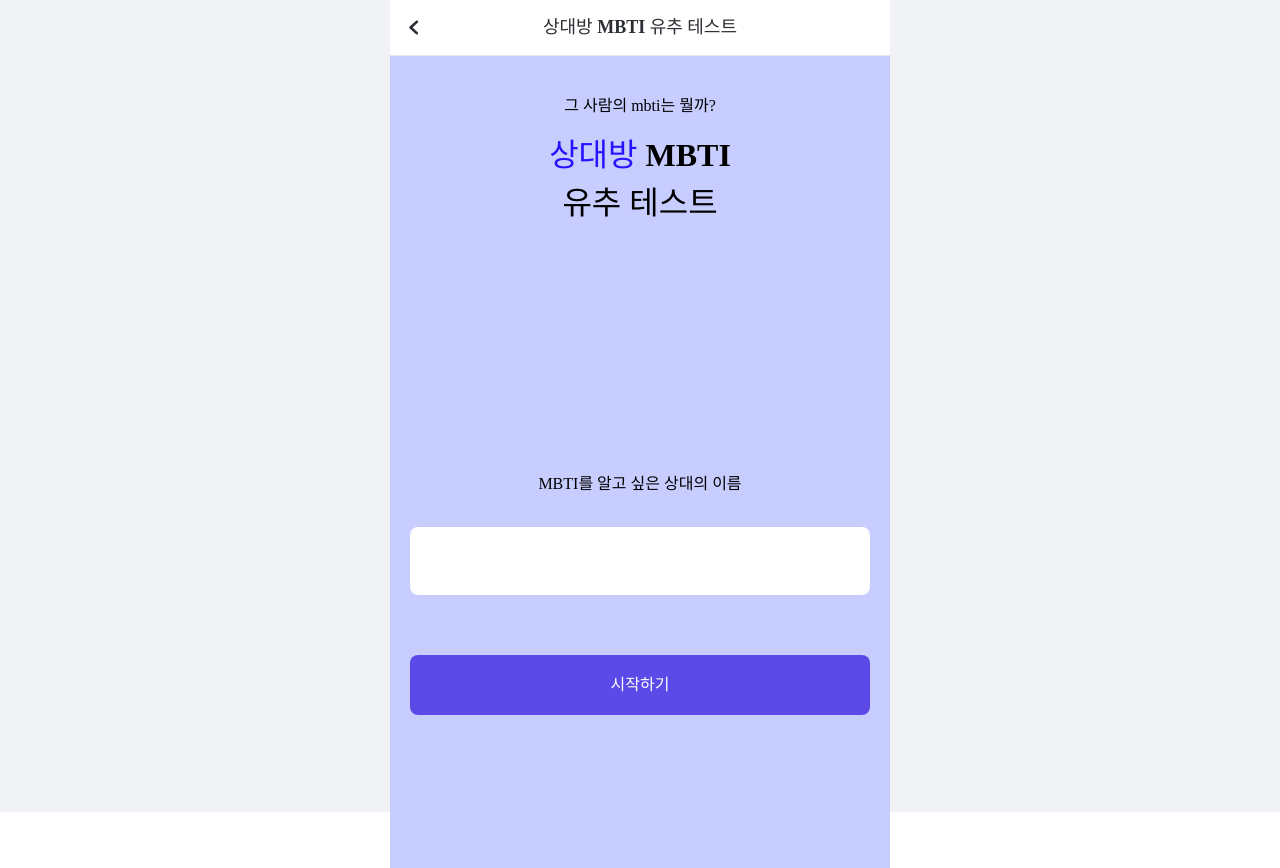
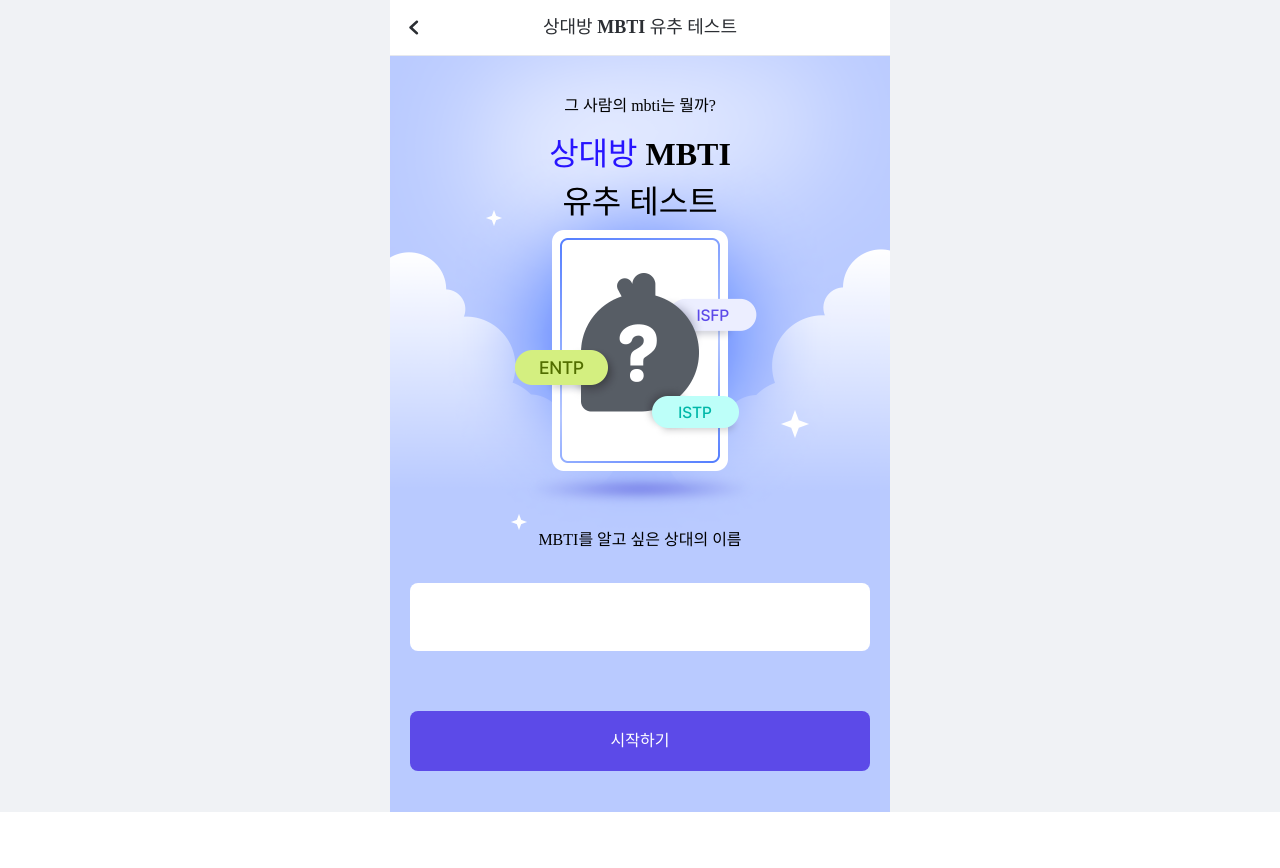
Before and after one commit to MBTips/FE-MBTips, a React (Vite) app: page /mbti-test in a window 1280 px wide. After the commit the page ends 812 px from the top, so only its background shows below. Built offline with nearby package versions, Linux system fonts and the light colour scheme; no server answers.

Commit message:
resolve merge conflict

```diff
--- a/src/components/header/Header.tsx
+++ b/src/components/header/Header.tsx
@@ -11,13 +11,14 @@ type HeaderProps = {
 
 const Header = ({
   title = "",
-  showPreviousIcon = false,
+  showPreviousIcon = true,
   showShareIcon = false
 }: HeaderProps) => {
   const { pathname } = useLocation();
   const { isLoggedIn } = useAuthStore();
+  const isHomepage = pathname === "/";
 
-  return pathname === "/" ? <MainHeader isLoggedIn={isLoggedIn}/> : <SubHeader title={title} showPreviousIcon={showPreviousIcon} showShareIcon={showShareIcon} />;
+  return isHomepage ? <MainHeader isLoggedIn={isLoggedIn}/> : <SubHeader title={title} showPreviousIcon={showPreviousIcon} showShareIcon={showShareIcon} />;
 };
 
 export default Header;
--- a/src/components/header/SubHeader.tsx
+++ b/src/components/header/SubHeader.tsx
@@ -23,10 +23,10 @@ const SubHeader = ({
 
   const handleGoBack = () => {
     if(isProgressPage && !isFirstQuestionPage) setPreviousStep();
-    if(isChatPage) {
+    else if(isChatPage) {
       // 채팅 취소 모달 오픈 로직 추가 부탁드려요 헤헤 -> 4.9 정준영
     }
-    else navigate(-1);
+    else if(isFirstQuestionPage) navigate(-1);
   };
 
   return (
--- a/src/pages/MbtiTestIntro.tsx
+++ b/src/pages/MbtiTestIntro.tsx
@@ -1,7 +1,6 @@
 import { ChangeEvent, FormEvent, useState } from "react";
 import { useNavigate } from "react-router-dom";
 import Header from "@/components/header/Header";
-
 const MbtiTestIntro = () => {
   const [name, setName] = useState("");
   const navigate = useNavigate();
@@ -25,11 +24,12 @@ const MbtiTestIntro = () => {
   }
 
   return (
-    <main className="md:w-[360px] md:h-[812px]">
-      <Header title={"상대방 MBTI 유추 테스트"} showPreviousIcon={true}/>
-      <div className="flex flex-col items-center bg-primary-light w-full h-full">
-        <span className="mt-[38px] font-medium text-lg">그 사람의 mbti는 뭘까?</span>
-        <h2 className="mt-[12px] font-extrabold text-[32px] text-center">
+    <main className="sm:h-[812px] h-[1080px] flex flex-col">
+      <Header title="상대방 MBTI 유추 테스트"/>
+      <div className="relative flex-1 flex flex-col items-center w-full h-[756px]">
+        <img src="/image/mbti-test/500px/intro_500.png" alt="intro image" className="inset-0 w-full h-full"/>
+        <span className="absolute top-[38px] font-medium text-lg">그 사람의 mbti는 뭘까?</span>
+        <h2 className="absolute top-[74px] font-extrabold text-[32px] text-center">
           <span className="text-[#2714FF]">상대방</span> MBTI
           <br />
           유추 테스트
--- a/src/store/useMbtiTestState.ts
+++ b/src/store/useMbtiTestState.ts
@@ -53,9 +53,6 @@ const useMbtiTestState = create<MbtiTestState>((set, get) => ({
             set((state) => ({
                 currentPage: (state.currentPage - 1) as PageNumber,
             }));
-        }
-        if(currentPage === 1) {
-            window.location.href("/mbti-test");
         }
     },
     setMbtiLog : (mbti : string) => {
```
